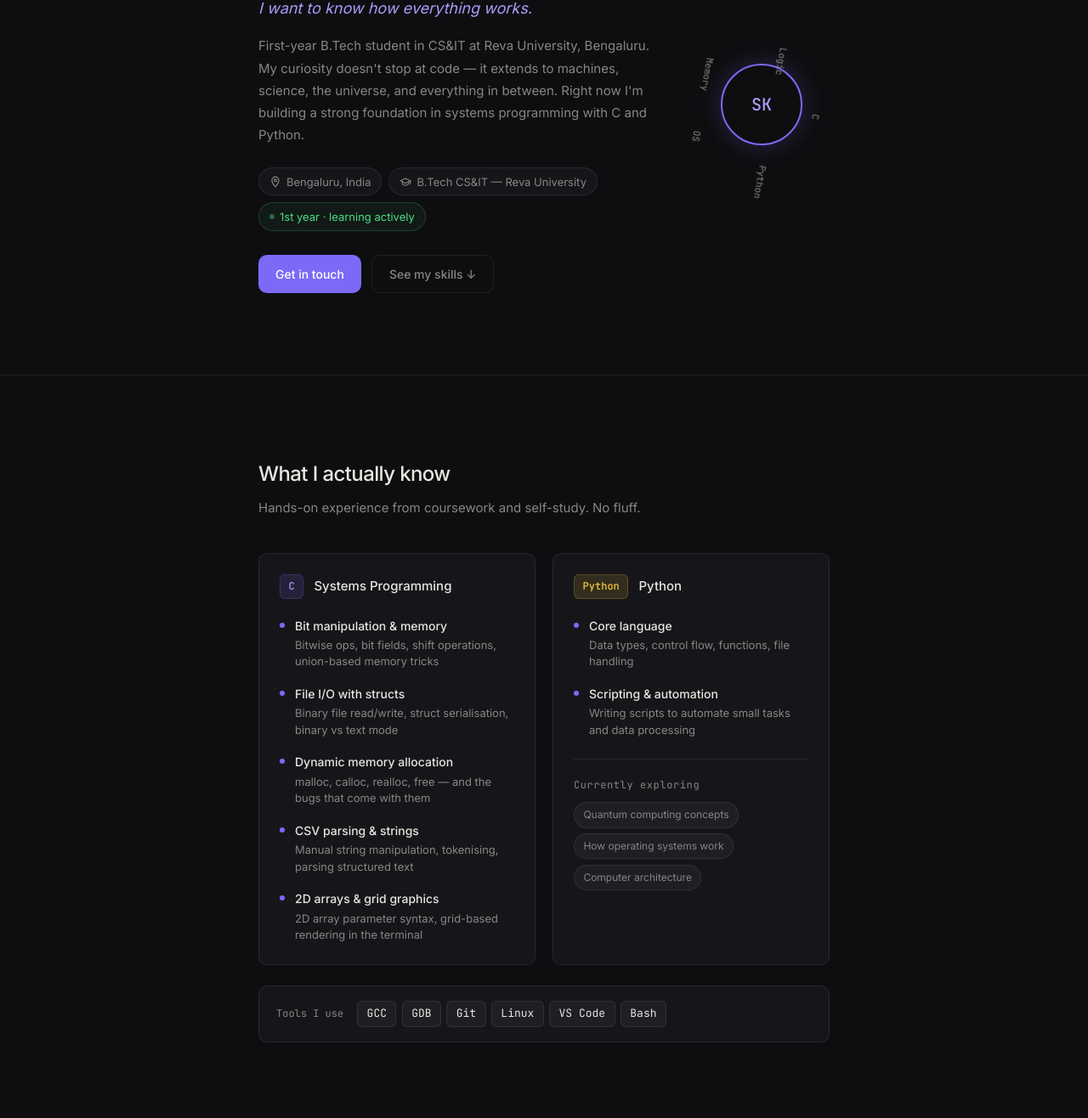
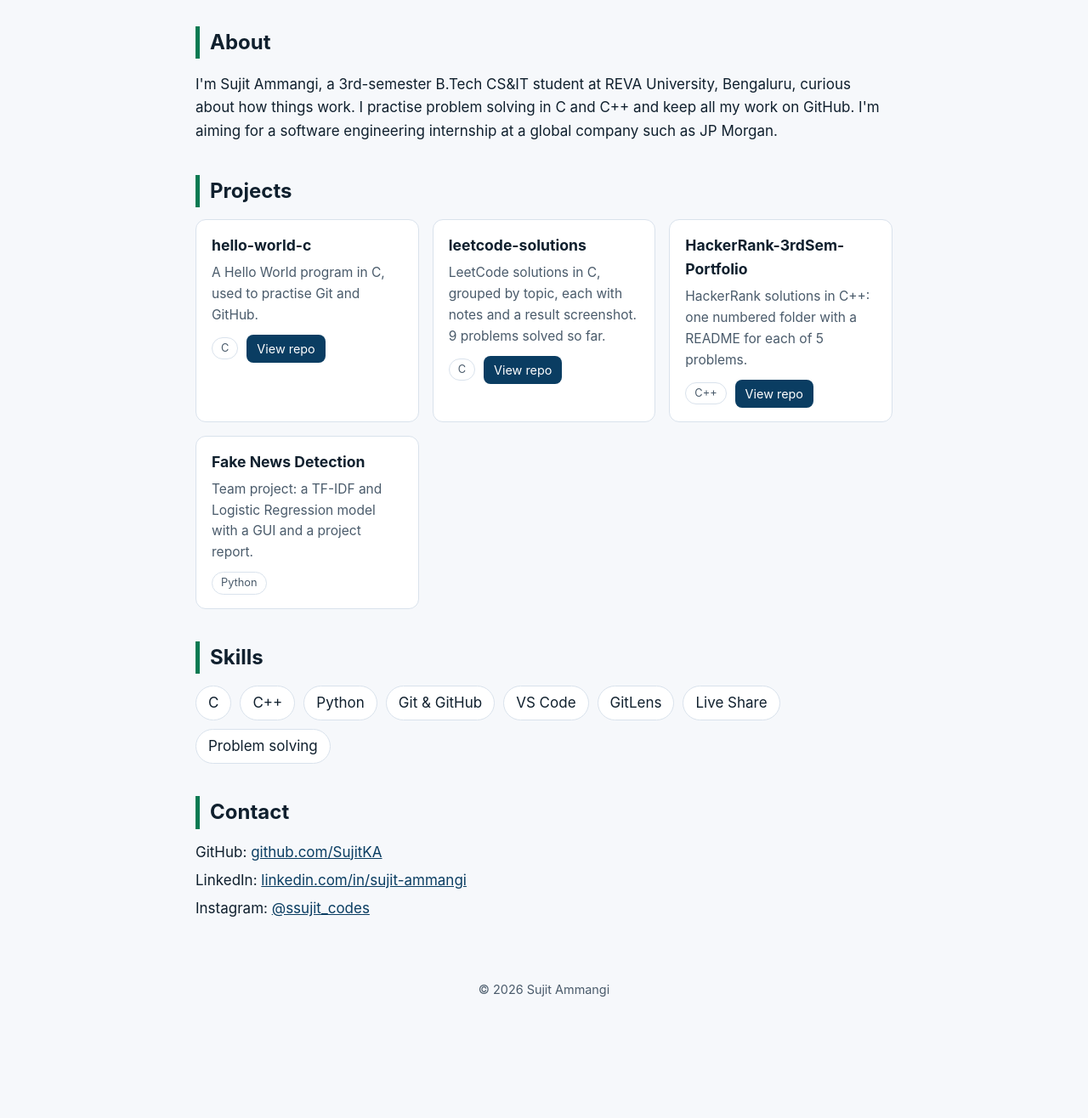
Before and after one commit to SujitKA/SujitKA.github.io, a plain HTML site: page index.html in a window 1280 px wide. Shown: the part 260-1576 px from the top of the page at 85% size. After the commit the page ends 1476 px from the top, so only its background shows below. Drawn offline with Linux system fonts and the light colour scheme.

Commit message:
Add files via upload

```diff
--- a/index.html
+++ b/index.html
@@ -1,224 +1,34 @@
 <!DOCTYPE html>
-<html lang="en">
-<head>
-  <meta charset="UTF-8" />
-  <meta name="viewport" content="width=device-width, initial-scale=1.0" />
-  <title>Sujit K A — Portfolio</title>
-  <link rel="preconnect" href="https://fonts.googleapis.com" />
-  <link rel="preconnect" href="https://fonts.gstatic.com" crossorigin />
-  <link href="https://fonts.googleapis.com/css2?family=Inter:wght@400;500;600&family=JetBrains+Mono:wght@400;500&display=swap" rel="stylesheet" />
-  <link rel="stylesheet" href="style.css" />
-</head>
-<body>
-
-  <!-- NAV -->
-  <nav class="nav">
-    <span class="nav-logo">sujit<span class="accent">.</span></span>
-    <ul class="nav-links">
-      <li><a href="#about">About</a></li>
-      <li><a href="#skills">Skills</a></li>
-      <li><a href="#contact">Contact</a></li>
-    </ul>
-    <button class="theme-toggle" id="themeToggle" aria-label="Toggle dark mode">
-      <span class="toggle-icon">◐</span>
-    </button>
-  </nav>
-
-  <!-- HERO -->
-  <section class="hero" id="about">
-    <div class="hero-inner">
-      <div class="hero-text">
-        <p class="hero-eyebrow">Hi, I'm</p>
-        <h1 class="hero-name">Sujit K A</h1>
-        <p class="hero-tagline">I want to know how everything works.</p>
-        <p class="hero-bio">
-          First-year B.Tech student in CS&amp;IT at Reva University, Bengaluru.
-          My curiosity doesn't stop at code — it extends to machines, science,
-          the universe, and everything in between. Right now I'm building a
-          strong foundation in systems programming with C and Python.
-        </p>
-        <div class="hero-meta">
-          <span class="meta-chip">
-            <svg width="14" height="14" viewBox="0 0 24 24" fill="none" stroke="currentColor" stroke-width="2" stroke-linecap="round" stroke-linejoin="round"><path d="M12 2C8.13 2 5 5.13 5 9c0 5.25 7 13 7 13s7-7.75 7-13c0-3.87-3.13-7-7-7z"/><circle cx="12" cy="9" r="2.5"/></svg>
-            Bengaluru, India
-          </span>
-          <span class="meta-chip">
-            <svg width="14" height="14" viewBox="0 0 24 24" fill="none" stroke="currentColor" stroke-width="2" stroke-linecap="round" stroke-linejoin="round"><path d="M22 10v6M2 10l10-5 10 5-10 5z"/><path d="M6 12v5c3 3 9 3 12 0v-5"/></svg>
-            B.Tech CS&amp;IT — Reva University
-          </span>
-          <span class="meta-chip status-open">
-            <span class="status-dot"></span>
-            1st year · learning actively
-          </span>
-        </div>
-        <div class="hero-cta">
-          <a href="mailto:ssujit0512@gmail.com" class="btn btn-primary">Get in touch</a>
-          <a href="#skills" class="btn btn-ghost">See my skills ↓</a>
-        </div>
-      </div>
-      <div class="hero-visual">
-        <div class="avatar-ring">
-          <div class="avatar">SK</div>
-        </div>
-        <div class="curiosity-orbit" aria-hidden="true">
-          <span class="orbit-label" style="--angle:0deg">C</span>
-          <span class="orbit-label" style="--angle:72deg">Python</span>
-          <span class="orbit-label" style="--angle:144deg">OS</span>
-          <span class="orbit-label" style="--angle:216deg">Memory</span>
-          <span class="orbit-label" style="--angle:288deg">Logic</span>
-        </div>
-      </div>
-    </div>
-  </section>
-
-  <!-- SKILLS -->
-  <section class="section" id="skills">
-    <div class="section-inner">
-      <h2 class="section-title">What I actually know</h2>
-      <p class="section-sub">Hands-on experience from coursework and self-study. No fluff.</p>
-
-      <div class="skills-block">
-        <div class="skill-group">
-          <div class="skill-group-header">
-            <span class="skill-lang-badge mono">C</span>
-            <h3>Systems Programming</h3>
-          </div>
-          <ul class="skill-list">
-            <li>
-              <span class="skill-dot"></span>
-              <div>
-                <strong>Bit manipulation &amp; memory</strong>
-                <p>Bitwise ops, bit fields, shift operations, union-based memory tricks</p>
-              </div>
-            </li>
-            <li>
-              <span class="skill-dot"></span>
-              <div>
-                <strong>File I/O with structs</strong>
-                <p>Binary file read/write, struct serialisation, binary vs text mode</p>
-              </div>
-            </li>
-            <li>
-              <span class="skill-dot"></span>
-              <div>
-                <strong>Dynamic memory allocation</strong>
-                <p>malloc, calloc, realloc, free — and the bugs that come with them</p>
-              </div>
-            </li>
-            <li>
-              <span class="skill-dot"></span>
-              <div>
-                <strong>CSV parsing &amp; strings</strong>
-                <p>Manual string manipulation, tokenising, parsing structured text</p>
-              </div>
-            </li>
-            <li>
-              <span class="skill-dot"></span>
-              <div>
-                <strong>2D arrays &amp; grid graphics</strong>
-                <p>2D array parameter syntax, grid-based rendering in the terminal</p>
-              </div>
-            </li>
-          </ul>
-        </div>
-
-        <div class="skill-group">
-          <div class="skill-group-header">
-            <span class="skill-lang-badge mono python">Python</span>
-            <h3>Python</h3>
-          </div>
-          <ul class="skill-list">
-            <li>
-              <span class="skill-dot"></span>
-              <div>
-                <strong>Core language</strong>
-                <p>Data types, control flow, functions, file handling</p>
-              </div>
-            </li>
-            <li>
-              <span class="skill-dot"></span>
-              <div>
-                <strong>Scripting &amp; automation</strong>
-                <p>Writing scripts to automate small tasks and data processing</p>
-              </div>
-            </li>
-          </ul>
-
-          <div class="learning-now">
-            <span class="learning-label">Currently exploring</span>
-            <div class="learning-chips">
-              <span>Quantum computing concepts</span>
-              <span>How operating systems work</span>
-              <span>Computer architecture</span>
-            </div>
-          </div>
-        </div>
-      </div>
-
-      <div class="tools-row">
-        <span class="tools-label">Tools I use</span>
-        <div class="tools-list">
-          <span class="tool-tag mono">GCC</span>
-          <span class="tool-tag mono">GDB</span>
-          <span class="tool-tag mono">Git</span>
-          <span class="tool-tag mono">Linux</span>
-          <span class="tool-tag mono">VS Code</span>
-          <span class="tool-tag mono">Bash</span>
-        </div>
-      </div>
-    </div>
-  </section>
-
-  <!-- HONEST NOTE -->
-  <section class="section note-section">
-    <div class="section-inner">
-      <div class="honest-note">
-        <span class="note-icon">✦</span>
-        <p>
-          I'm at the start of my journey. No internships, no published projects yet —
-          just a genuine love for understanding how things work and a habit of
-          writing code to find out. If that sounds like someone you'd want on your team
-          someday, let's talk.
-        </p>
-      </div>
-    </div>
-  </section>
-
-  <!-- CONTACT -->
-  <section class="section" id="contact">
-    <div class="section-inner">
-      <h2 class="section-title">Say hello</h2>
-      <p class="section-sub">I'm always happy to connect — whether it's about code, ideas, or just curiosity.</p>
-      <div class="contact-cards">
-        <a href="mailto:ssujit0512@gmail.com" class="contact-card">
-          <span class="contact-icon">
-            <svg width="20" height="20" viewBox="0 0 24 24" fill="none" stroke="currentColor" stroke-width="1.8" stroke-linecap="round" stroke-linejoin="round"><rect x="2" y="4" width="20" height="16" rx="2"/><path d="m22 7-8.97 5.7a1.94 1.94 0 0 1-2.06 0L2 7"/></svg>
-          </span>
-          <div>
-            <span class="contact-label">Email</span>
-            <span class="contact-val">ssujit0512@gmail.com</span>
-          </div>
-          <span class="contact-arrow">→</span>
-        </a>
-        <a href="https://github.com/" target="_blank" rel="noopener" class="contact-card">
-          <span class="contact-icon">
-            <svg width="20" height="20" viewBox="0 0 24 24" fill="none" stroke="currentColor" stroke-width="1.8" stroke-linecap="round" stroke-linejoin="round"><path d="M9 19c-5 1.5-5-2.5-7-3m14 6v-3.87a3.37 3.37 0 0 0-.94-2.61c3.14-.35 6.44-1.54 6.44-7A5.44 5.44 0 0 0 20 4.77 5.07 5.07 0 0 0 19.91 1S18.73.65 16 2.48a13.38 13.38 0 0 0-7 0C6.27.65 5.09 1 5.09 1A5.07 5.07 0 0 0 5 4.77a5.44 5.44 0 0 0-1.5 3.78c0 5.42 3.3 6.61 6.44 7A3.37 3.37 0 0 0 9 18.13V22"/></svg>
-          </span>
-          <div>
-            <span class="contact-label">GitHub</span>
-            <span class="contact-val">Add your username</span>
-          </div>
-          <span class="contact-arrow">→</span>
-        </a>
-      </div>
-    </div>
-  </section>
-
-  <!-- FOOTER -->
-  <footer class="footer">
-    <p>Built by Sujit K A &nbsp;·&nbsp; <span class="mono">2025</span></p>
-  </footer>
-
-  <script src="script.js"></script>
-</body>
-</html>
+<html lang="en"><head><meta charset="utf-8"><meta name="viewport" content="width=device-width,initial-scale=1">
+<title>Sujit Ammangi | Portfolio</title><meta name="description" content="Portfolio of Sujit Ammangi, B.Tech CS&amp;IT student at REVA University.">
+<style>:root{--bg:#f6f8fb;--fg:#10202e;--muted:#4a5b6b;--card:#fff;--line:#d9e2ec;--accent:#0a7a52;--btn:#0a3d62}
+@media (prefers-color-scheme:dark){:root{--bg:#0b1220;--fg:#e8f0fa;--muted:#9fb3c8;--card:#111c30;--line:#22324d;--accent:#7cffb2;--btn:#4fc3f7}}
+*{box-sizing:border-box}body{margin:0;background:var(--bg);color:var(--fg);font:17px/1.6 -apple-system,"Segoe UI",Roboto,Helvetica,Arial,sans-serif}
+header{background:linear-gradient(135deg,#0a1830,#12345c);color:#fff;padding:56px 20px 40px}
+.wrap{max-width:860px;margin:0 auto}h1{margin:0 0 6px;font-size:2.4rem}.tag-line{margin:0;color:#7cffb2;font-size:1.1rem}
+nav{margin-top:22px;display:flex;gap:18px;flex-wrap:wrap}nav a{color:#cfe3ff;text-decoration:none;border-bottom:2px solid transparent}nav a:hover{border-color:#7cffb2}
+main{padding:10px 20px 40px}section{margin-top:38px}h2{font-size:1.5rem;margin:0 0 14px;border-left:5px solid var(--accent);padding-left:12px}
+.grid{display:grid;grid-template-columns:repeat(auto-fit,minmax(260px,1fr));gap:16px}
+.card{background:var(--card);border:1px solid var(--line);border-radius:12px;padding:16px 18px}.card h3{margin:0 0 6px;font-size:1.1rem}.card p{margin:0 0 10px;color:var(--muted);font-size:.97rem}
+.card a{color:var(--btn)}.meta{display:flex;align-items:center;gap:10px;flex-wrap:wrap}
+.tag{font-size:.8rem;border:1px solid var(--line);border-radius:999px;padding:2px 10px;color:var(--muted)}
+.btn{font-size:.9rem;text-decoration:none;background:var(--btn);color:#fff!important;border-radius:8px;padding:5px 12px}
+.chips{display:flex;flex-wrap:wrap;gap:10px;padding:0;list-style:none;margin:0}.chips li{background:var(--card);border:1px solid var(--line);border-radius:999px;padding:6px 14px}
+.links{padding:0;list-style:none;margin:0}.links li{margin:6px 0}.links a{color:var(--btn)}
+footer{text-align:center;color:var(--muted);padding:24px 20px 40px;font-size:.9rem}</style></head><body>
+<header><div class="wrap"><h1>Sujit Ammangi</h1><p class="tag-line">B.Tech CS&amp;IT student | problem solving in C and C++ | building in public</p>
+<nav><a href="#about">About</a><a href="#projects">Projects</a><a href="#skills">Skills</a><a href="#contact">Contact</a></nav></div></header>
+<main class="wrap">
+<section id="about"><h2>About</h2><p>I'm Sujit Ammangi, a 3rd-semester B.Tech CS&amp;IT student at REVA University, Bengaluru, curious about how things work. I practise problem solving in C and C++ and keep all my work on GitHub. I'm aiming for a software engineering internship at a global company such as JP Morgan.</p></section>
+<section id="projects"><h2>Projects</h2><div class="grid">
+<article class="card"><h3>hello-world-c</h3><p>A Hello World program in C, used to practise Git and GitHub.</p><div class="meta"><span class="tag">C</span><a class="btn" href="https://github.com/SujitKA/hello-world-c">View repo</a></div></article>
+<article class="card"><h3>leetcode-solutions</h3><p>LeetCode solutions in C, grouped by topic, each with notes and a result screenshot. 9 problems solved so far.</p><div class="meta"><span class="tag">C</span><a class="btn" href="https://github.com/SujitKA/leetcode-solutions">View repo</a></div></article>
+<article class="card"><h3>HackerRank-3rdSem-Portfolio</h3><p>HackerRank solutions in C++: one numbered folder with a README for each of 5 problems.</p><div class="meta"><span class="tag">C++</span><a class="btn" href="https://github.com/SujitKA/HackerRank-3rdSem-Portfolio">View repo</a></div></article>
+<article class="card"><h3>Fake News Detection</h3><p>Team project: a TF-IDF and Logistic Regression model with a GUI and a project report.</p><div class="meta"><span class="tag">Python</span></div></article>
+</div></section>
+<section id="skills"><h2>Skills</h2><ul class="chips"><li>C</li><li>C++</li><li>Python</li><li>Git &amp; GitHub</li><li>VS Code</li><li>GitLens</li><li>Live Share</li><li>Problem solving</li></ul></section>
+<section id="contact"><h2>Contact</h2><ul class="links">
+<li>GitHub: <a href="https://github.com/SujitKA">github.com/SujitKA</a></li>
+<li>LinkedIn: <a href="https://www.linkedin.com/in/sujit-ammangi">linkedin.com/in/sujit-ammangi</a></li>
+<li>Instagram: <a href="https://www.instagram.com/ssujit_codes">@ssujit_codes</a></li></ul></section>
+</main><footer>&copy; 2026 Sujit Ammangi</footer></body></html>
```
